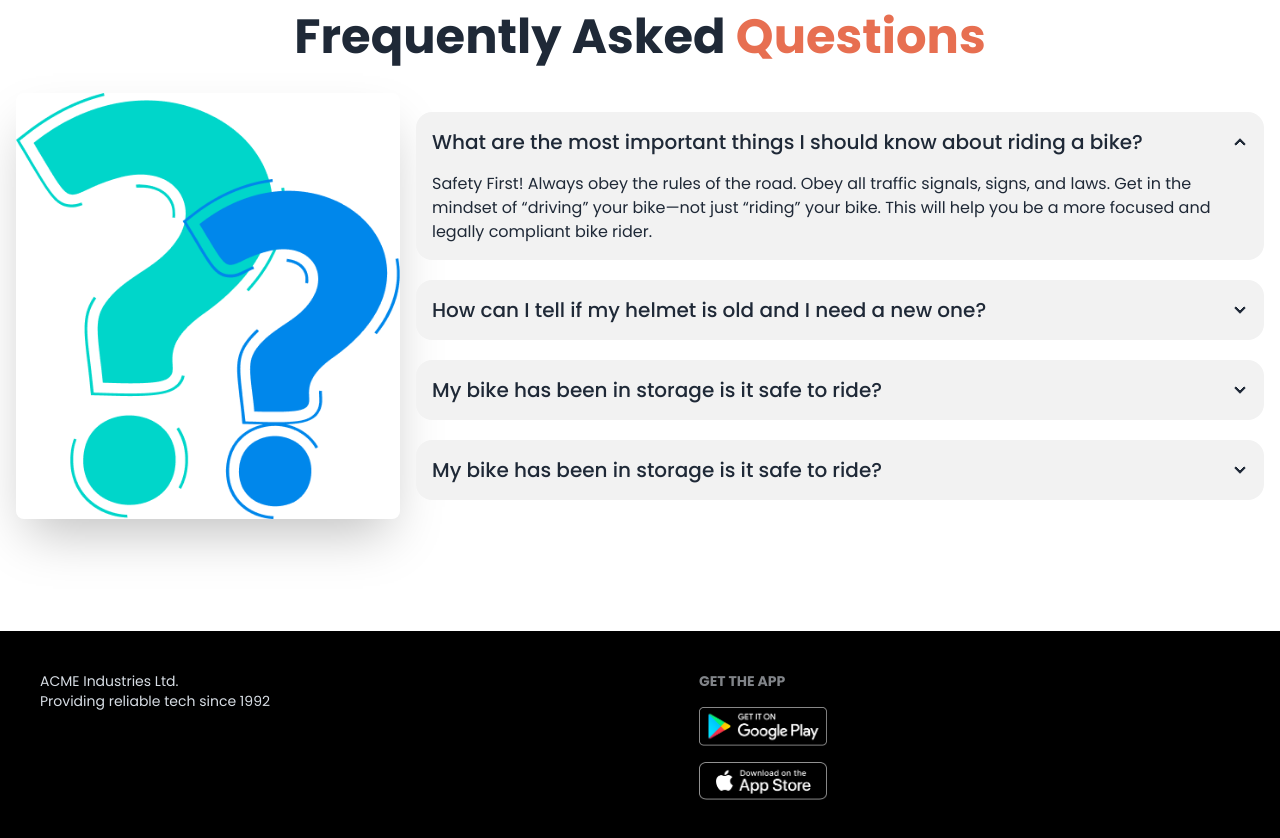
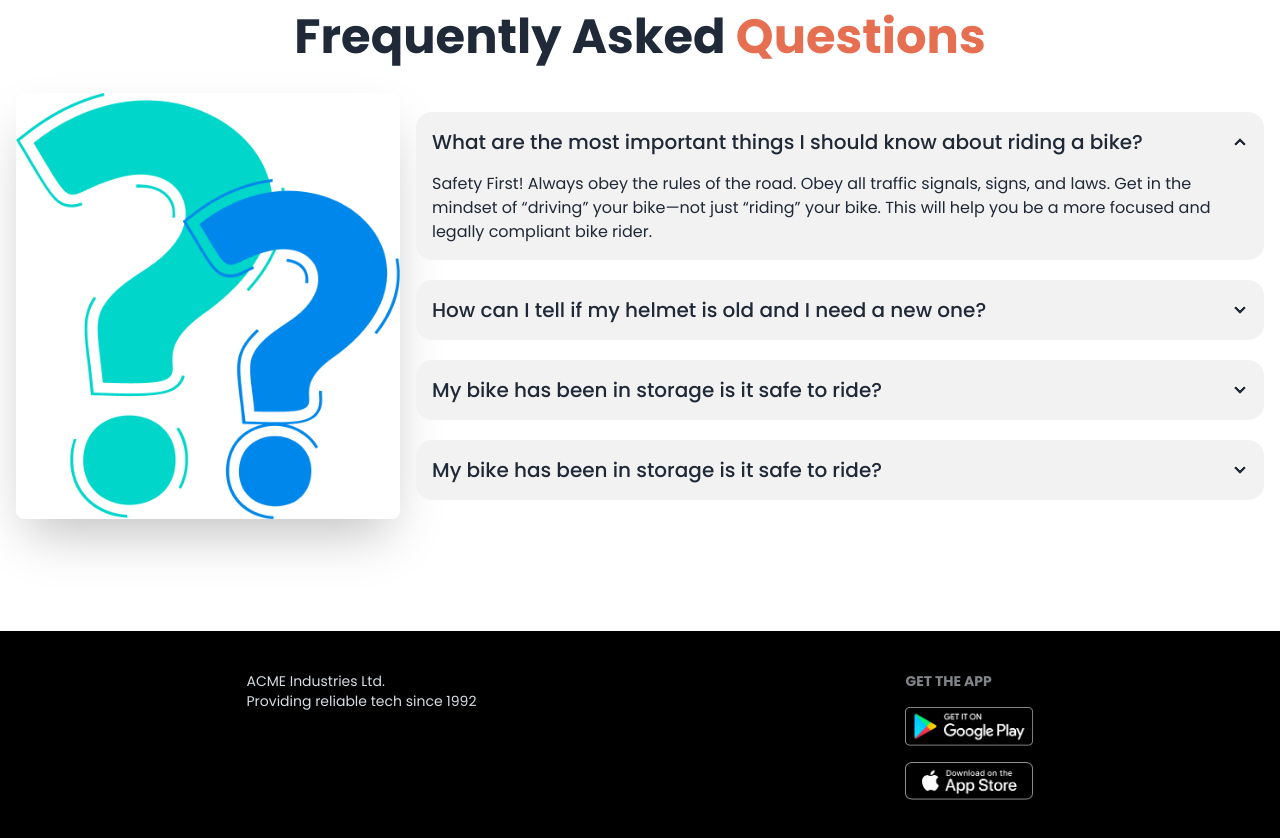
Before and after one commit to sultangithub04/biker, a plain HTML site: page index.html in a window 1280 px wide. Shown: the part 1345-2183 px from the top of the page. Drawn offline with nearby package versions, Linux system fonts and the light colour scheme.

Commit message:
final push

```diff
--- a/index.html
+++ b/index.html
@@ -239,7 +239,7 @@
 
     </main>
     <!-- footer section -->
-    <footer class="footer bg-black text-neutral-content p-10">
+    <footer class="footer bg-black text-neutral-content p-10 justify-around">
         <aside>
 
             <p>
```
